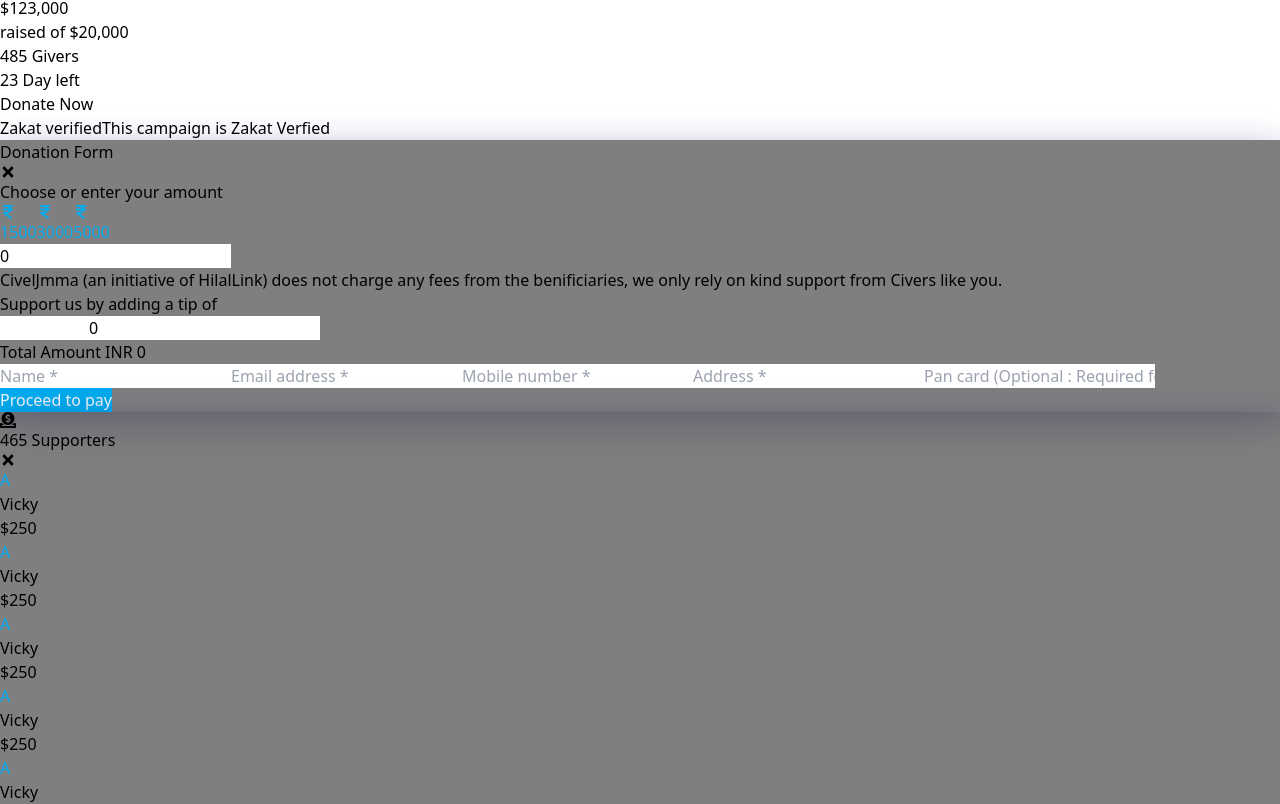
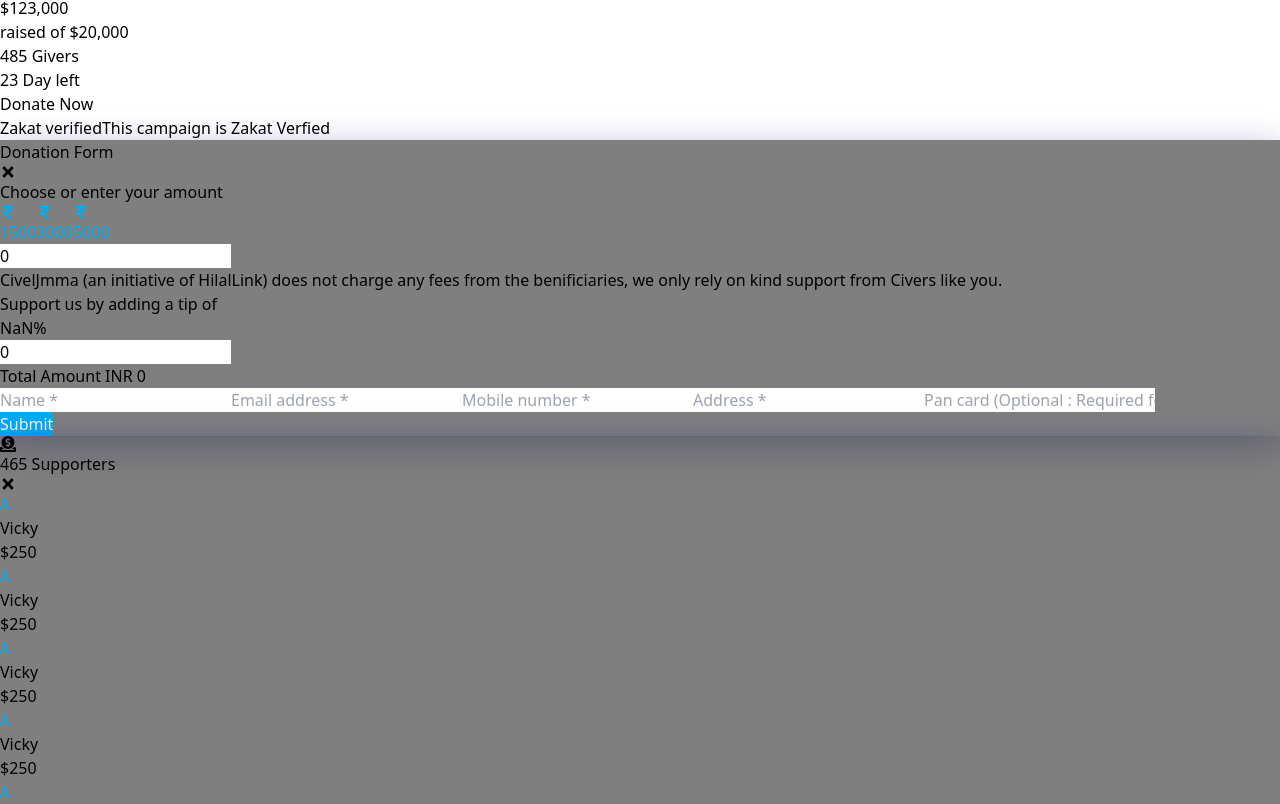
Before and after one commit to MohdBelalNaim/GiveUmmaNew, a React (Vite) app: page /details in a window 1280 px wide. Shown: the part 1659-2463 px from the top of the page. Built offline with nearby package versions, Linux system fonts and the light colour scheme.

Commit message:
added react from in donation form

```diff
--- a/package.json
+++ b/package.json
@@ -15,6 +15,7 @@
     "firebase": "^10.7.1",
     "react": "^18.2.0",
     "react-dom": "^18.2.0",
+    "react-hook-form": "^7.49.3",
     "react-hot-toast": "^2.4.1",
     "react-icons": "^5.0.1",
     "react-redux": "^9.1.0",
--- a/src/components/Button.jsx
+++ b/src/components/Button.jsx
@@ -1,10 +1,10 @@
-const Button = ({ type, children, width, onClick, size }) => {
+const Button = ({ type, children, width, onClick, size, submit = false }) => {
   return (
     <button
-      type="button"
+      type={submit ? "submit" : "button"}
       onClick={onClick}
       className={`
-       rounded-full gap-3 font-[500] text-gray-50 bg-black flex justify-center items-center active:scale-95 transition-transform
+       rounded-full gap-1 font-[500] text-gray-50 bg-black flex justify-center items-center active:scale-95 transition-transform
       ${width === "full" && "w-full"}
       ${type === "primary" && "primary"}
       ${size === "md" ? "px-7 py-2" : "py-3 px-6"}
--- a/src/components/DetailsPage/DonationForm.jsx
+++ b/src/components/DetailsPage/DonationForm.jsx
@@ -1,50 +1,55 @@
 import { FaIndianRupeeSign } from "react-icons/fa6";
 import Button from "../Button";
 import Model from "../Model";
-import { useCallback, useEffect, useState } from "react";
+import { useCallback, useEffect, useRef, useState } from "react";
+import { useController, useForm } from "react-hook-form";
 
 const DonationForm = ({ controller }) => {
-  const [percent, setPercent] = useState(10);
-  const [percentAmount, setPercentAmount] = useState(0);
-  const [amount, setAmount] = useState(0);
+  const defaultValues = {
+    amount: 0,
+    percentAmount: 0,
+  };
 
-  const [totalAmount, setTotalAmount] = useState(0);
+  const {
+    register,
+    handleSubmit,
+    watch,
+    setValue,
+    formState: { errors },
+  } = useForm({ defaultValues });
 
-  const updateAmount = useCallback(() => {
-    const newValue = Math.round((percentAmount / amount) * 100);
-    const newAmnt = Number(percentAmount) + Number(amount);
-    setPercent(newValue);
-    setTotalAmount(newAmnt);
-  }, [amount, percentAmount]);
+  const amount = watch("amount");
+  const percentAmount = watch("percentAmount");
+  const percent = Math.round((percentAmount / amount) * 100) ?? 0;
+  const totalAmount = Number(percentAmount) + Number(amount);
 
-  useEffect(updateAmount, [amount, percentAmount]);
+  const submitForm = (data) => {
+    console.log({ ...data, tip: percentAmount });
+  };
 
   return (
-    <Model
-      title="Donation Form"
-      btnText="Proceed to pay"
-      controller={controller}
-    >
-      <form className="py-8 px-8 grid gap-4">
+    <Model title="Donation Form" controller={controller}>
+      <form
+        className="py-8 px-8 grid gap-4"
+        onSubmit={handleSubmit(submitForm)}
+      >
         <div className="text-sm text-center">Choose or enter your amount</div>
         <div className="flex justify-center gap-x-4">
-          <Button type="outline" onClick={() => setAmount(1500)}>
+          <Button type="outline" onClick={() => setValue("amount", 1500)}>
             <FaIndianRupeeSign /> 1500
           </Button>
-          <Button type="outline" onClick={() => setAmount(3000)}>
+          <Button type="outline" onClick={() => setValue("amount", 3000)}>
             <FaIndianRupeeSign /> 3000
           </Button>
-          <Button type="outline" onClick={() => setAmount(5000)}>
+          <Button type="outline" onClick={() => setValue("amount", 5000)}>
             <FaIndianRupeeSign /> 5000
           </Button>
         </div>
         <input
           type="number"
           min={0}
-          value={amount}
-          onChange={(e) => {
-            setAmount(e.target.value);
-          }}
+          id="amount"
+          {...register("amount")}
           placeholder="Enter your own amount"
           className="border-2 border-zinc-950 px-4 py-3 rounded-lg placeholder:text-zinc-400"
         />
@@ -60,23 +65,14 @@ const DonationForm = ({ controller }) => {
             </p>
             <div className="grid">
               <div className="flex">
+                <div className="border border-zinc-600 rounded-l-lg py-2 px-3 text-center min-w-16 bg-white">
+                  {percent}%
+                </div>
                 <input
-                  type="number"
-                  className="border border-zinc-600 rounded-l-lg text-center p-2 w-16 placeholder:text-zinc-600"
-                  value={percent}
-                  min={0}
-                  max={100}
-                  readOnly
-                />
-
-                <input
-                  value={percentAmount}
                   min={0}
                   type="number"
                   className="border border-zinc-600 rounded-r-lg text-center p-2 w-28"
-                  onChange={(e) => {
-                    setPercentAmount(e.target.value);
-                  }}
+                  {...register("percentAmount")}
                 />
               </div>
             </div>
@@ -86,28 +82,38 @@ const DonationForm = ({ controller }) => {
         <input
           type="text"
           placeholder="Name *"
+          {...register("name")}
           className="border-b border-zinc-950 px-4 py-3 placeholder:text-zinc-400"
         />
         <input
           type="email"
+          {...register("email")}
           placeholder="Email address *"
           className="border-b border-zinc-950 px-4 py-3 placeholder:text-zinc-400"
         />
         <input
           type="tel"
+          {...register("mobile")}
           placeholder="Mobile number *"
           className="border-b border-zinc-950 px-4 py-3 placeholder:text-zinc-400"
         />
         <input
           type="text"
+          {...register("address")}
           placeholder="Address *"
           className="border-b border-zinc-950 px-4 py-3 placeholder:text-zinc-400"
         />
         <input
           type="text"
+          {...register("pan")}
           placeholder="Pan card (Optional : Required for Tax benifits) *"
-          className="border-b border-zinc-950 px-4 py-3 placeholder:text-zinc-400"
+          className="border-b border-zinc-950 px-4 py-3 placeholder:text-zinc-400 uppercase"
         />
+        <div className="flex justify-center">
+          <Button submit type="primary">
+            Submit
+          </Button>
+        </div>
       </form>
     </Model>
   );
--- a/src/components/Model.jsx
+++ b/src/components/Model.jsx
@@ -1,7 +1,7 @@
 import { FaTimes } from "react-icons/fa";
 import Button from "./Button";
 
-const Model = ({ children, controller, title, btnText = "Submit" }) => {
+const Model = ({ children, controller, title, btnText, btnOnClick  }) => {
   const [visible, toggleModel] = controller;
   return (
     <div
@@ -15,9 +15,11 @@ const Model = ({ children, controller, title, btnText = "Submit" }) => {
           <FaTimes onClick={toggleModel} className="text-xl cursor-pointer" />
         </div>
         <div className="max-h-[70vh] overflow-y-auto">{children}</div>
-        <div className="p-4 text-center border-t">
-          <Button type="primary">{btnText}</Button>
-        </div>
+        {btnText && (
+          <div className="p-4 text-center border-t">
+            <Button onClick={btnOnClick} type="primary">{btnText}</Button>
+          </div>
+        )}
       </div>
     </div>
   );
--- a/src/pages/DetailsPage.jsx
+++ b/src/pages/DetailsPage.jsx
@@ -168,6 +168,10 @@ const DetailsPage = () => {
           </>
         }
         btnText="Donate Now"
+        btnOnClick={() => {
+          toggleModel();
+          toggleDonateForm();
+        }}
         controller={[visible, toggleModel]}
       >
         <div className="px-6">
```
Also changed, not shown: 1 other file (tests, documents, lock files or other folders).
